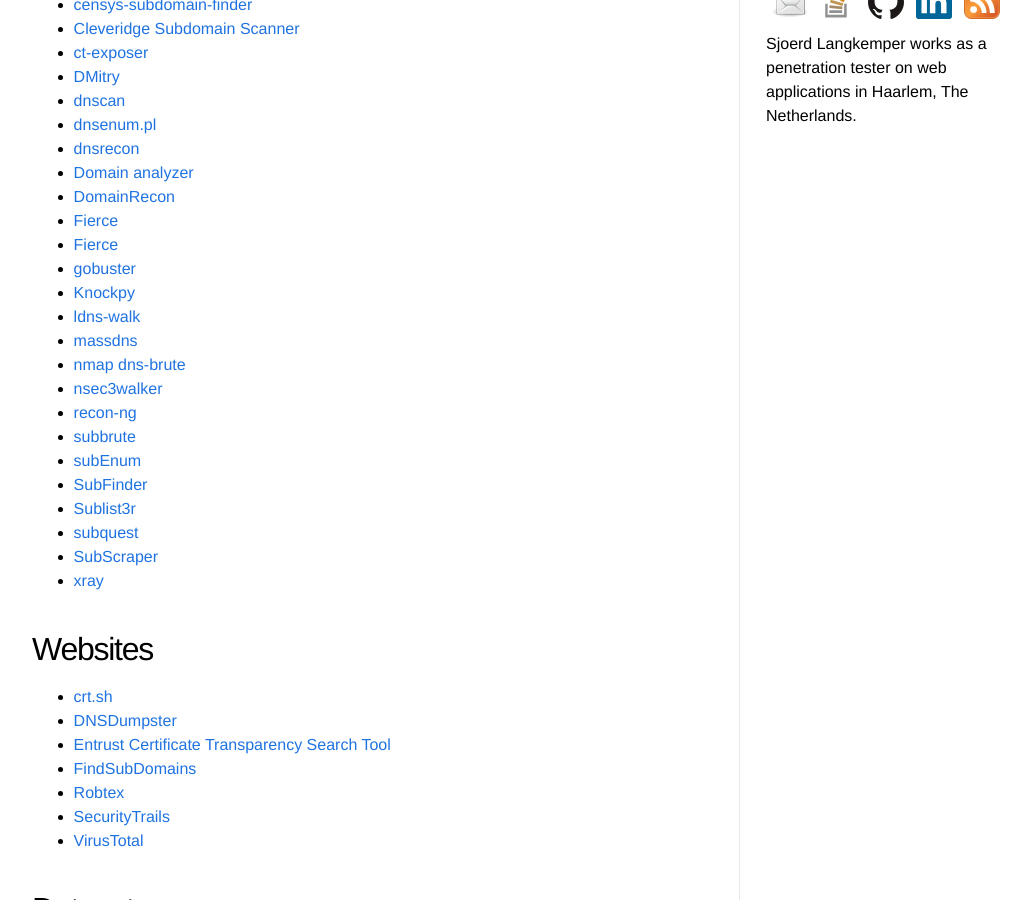
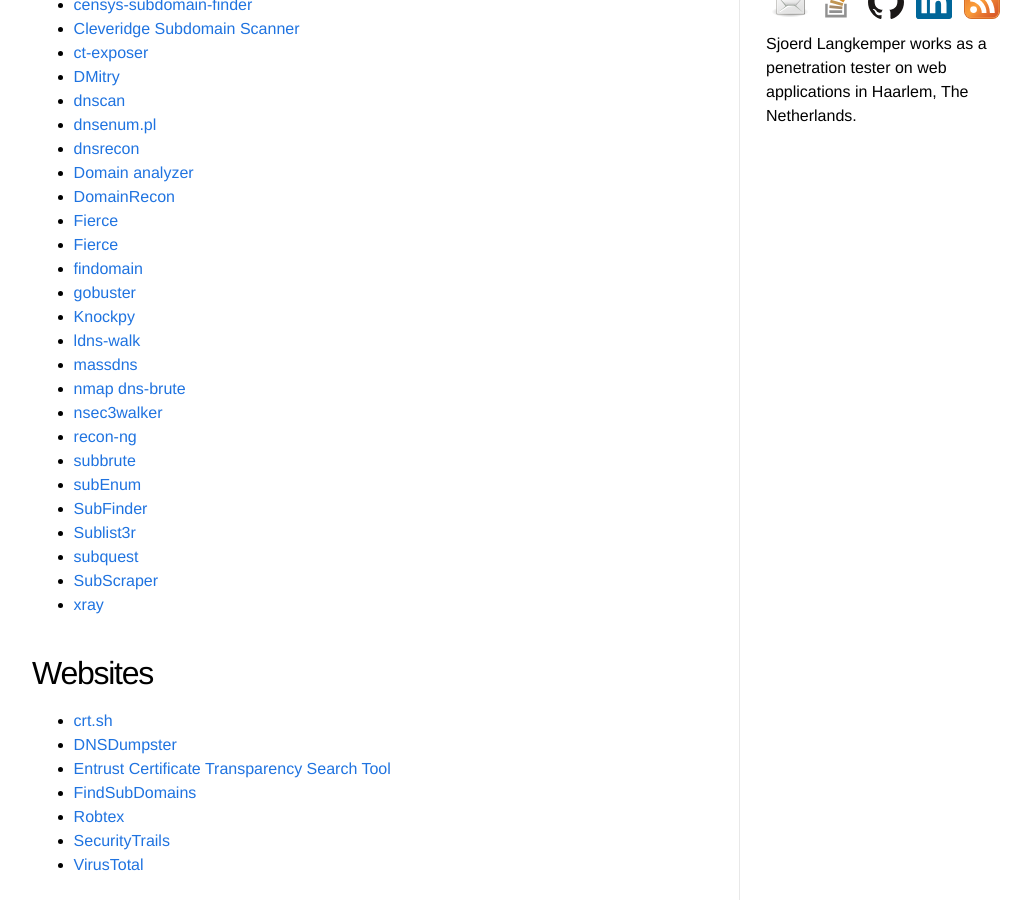
Before and after one commit to Sjord/Sjord.github.io, a Jekyll site: the page built from _posts/2018-05-29-discovering-subdomains.md, in a window 1280 px wide and 900 px high, scrolled down 545 px. Shown: the whole window, without its empty margins (108-1139 px from the left). Built offline with Jekyll 4.4.1, drawn with Linux system fonts in a browser that asks for light colours.

Commit message:
Add findomain

```diff
--- a/_posts/2018-05-29-discovering-subdomains.md
+++ b/_posts/2018-05-29-discovering-subdomains.md
@@ -27,6 +27,7 @@
 * [DomainRecon](https://github.com/x73x61x6ex6ax61x79/DomainRecon)
 * [Fierce](https://github.com/davidpepper/fierce-domain-scanner)
 * [Fierce](https://github.com/mschwager/fierce)
+* [findomain](https://github.com/Edu4rdSHL/findomain)
 * [gobuster](https://github.com/OJ/gobuster)
 * [Knockpy](https://github.com/guelfoweb/knock)
 * [ldns-walk](https://linux.die.net/man/1/ldns-walk)
```
